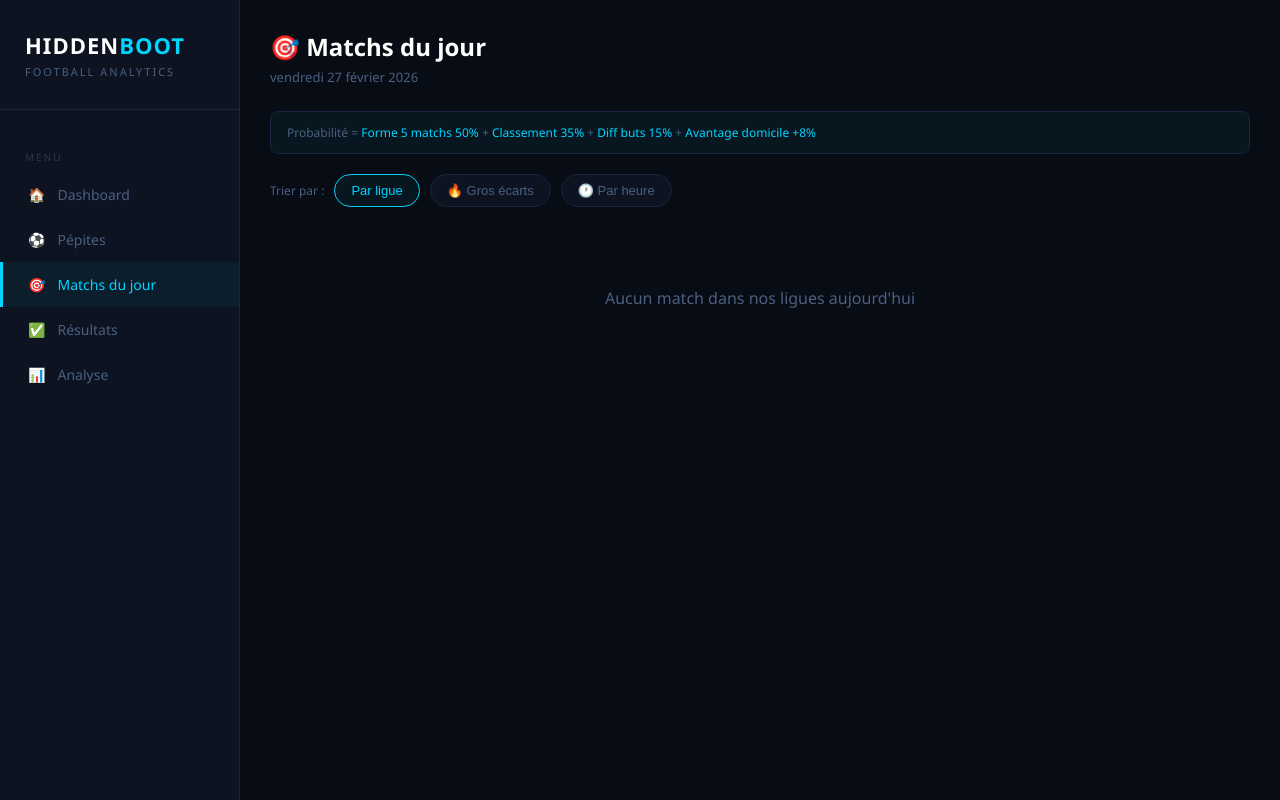
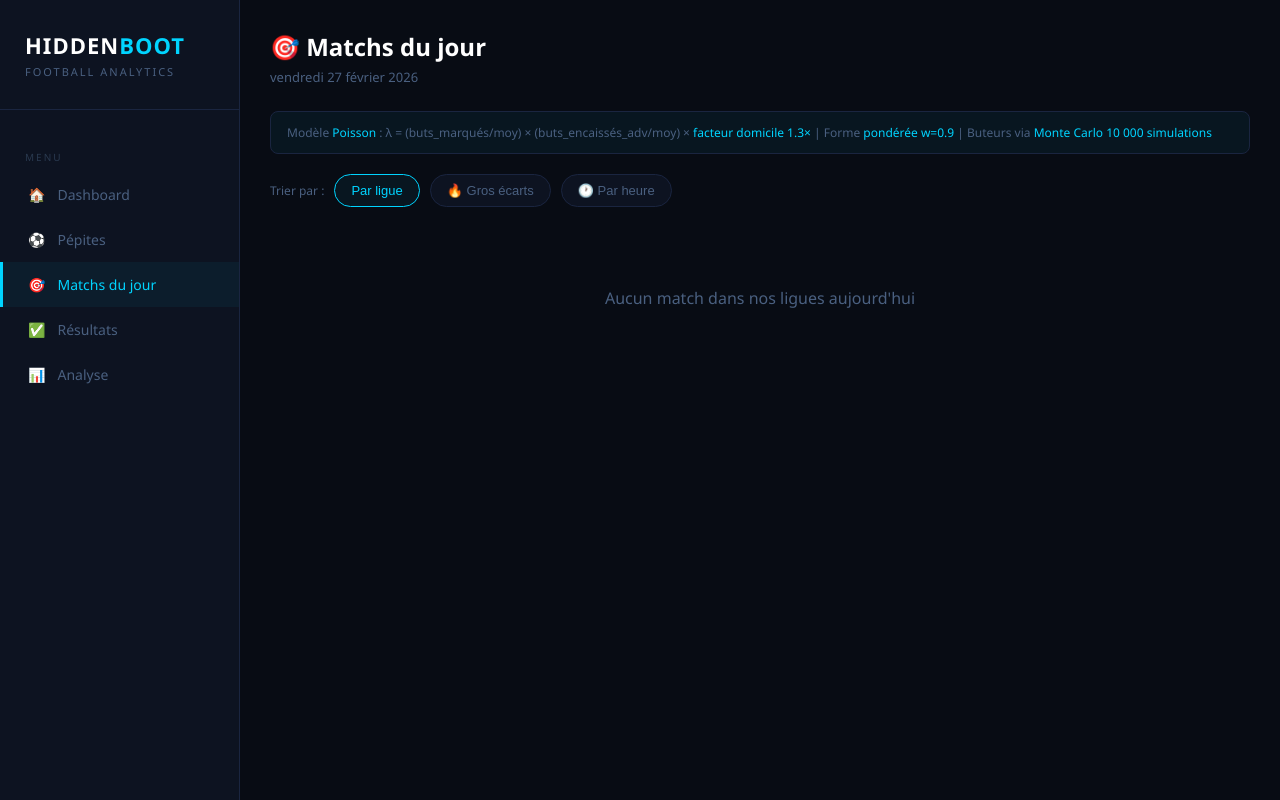
Before and after one commit to oscar57-ux/hiddenboot, a Flask app: page /matchs in a window 1280 px wide. Run offline with Flask 3, Linux system fonts and the light colour scheme; data comes from the database, SQL or seed files in the repository; both versions use the stored data as it was after the commit; data that the repository does not hold is empty; some libraries are stand-ins or nearby versions.

Commit message:
v3 - page de resultats

```diff
--- a/app.py
+++ b/app.py
@@ -1,8 +1,10 @@
-from flask import Flask, render_template, jsonify
+from flask import Flask, render_template, jsonify, request
 from datetime import date
 import os
 from datetime import date, datetime
 import sqlite3
+import math
+import numpy as np
 
 app = Flask(__name__)
 
@@ -31,6 +33,118 @@ DRAPEAUX_LIGUES = {
     265: "cl",
     268: "uy",
 }
+
+# ─── Modèles mathématiques ────────────────────────────────────────────────────
+
+def poisson_pmf(lam, k):
+    """P(X=k) pour une distribution de Poisson."""
+    if lam <= 0:
+        return 1.0 if k == 0 else 0.0
+    return (lam ** k) * math.exp(-lam) / math.factorial(k)
+
+
+def calculer_forme_ponderee(forme_str):
+    """
+    Pondération exponentielle de la forme récente (W=3, D=1, L=0), décroissance w=0.9.
+    Retourne un score moyen pondéré entre 0 et 3.
+    """
+    if not forme_str:
+        return 1.5  # Valeur neutre
+    conv = {"W": 3, "D": 1, "L": 0}
+    resultats = [conv.get(f, 1) for f in forme_str[-10:]]
+    n = len(resultats)
+    if n == 0:
+        return 1.5
+    poids = [0.9 ** (n - 1 - i) for i in range(n)]
+    return sum(r * w for r, w in zip(resultats, poids)) / sum(poids)
+
+
+def calculer_proba_poisson(stats_home, stats_away, moy_ligue=1.35):
+    """
+    Modèle de Poisson double pour prédire le résultat d'un match.
+    λ = (buts_marqués / moy_ligue) × (buts_encaissés_adversaire / moy_ligue) × facteur_domicile
+    Retourne (p_home, p_nul, p_away) en pourcentages entiers (somme = 100).
+    """
+    if not stats_home or not stats_away:
+        return 45, 25, 30
+
+    matchs_home = max(1, stats_home.get("victoires", 0) + stats_home.get("nuls", 0) + stats_home.get("defaites", 0))
+    matchs_away = max(1, stats_away.get("victoires", 0) + stats_away.get("nuls", 0) + stats_away.get("defaites", 0))
+
+    bm_home = stats_home.get("buts_pour", 0) / matchs_home
+    be_home = stats_home.get("buts_contre", 0) / matchs_home
+    bm_away = stats_away.get("buts_pour", 0) / matchs_away
+    be_away = stats_away.get("buts_contre", 0) / matchs_away
+
+    moy = max(moy_ligue, 0.5)
+
+    # λ = (buts_marqués / moy) × (buts_encaissés_adversaire / moy) × facteur_domicile
+    lambda_home = (bm_home / moy) * (be_away / moy) * 1.3
+    lambda_away = (bm_away / moy) * (be_home / moy) * 1.0
+
+    # Ajustement léger par forme pondérée (±20%)
+    fh = calculer_forme_ponderee(stats_home.get("forme_raw", ""))
+    fa = calculer_forme_ponderee(stats_away.get("forme_raw", ""))
+    denom = (fh + fa) / 2
+    if denom > 0:
+        lambda_home *= max(0.8, min(1.2, fh / denom))
+        lambda_away *= max(0.8, min(1.2, fa / denom))
+
+    lambda_home = max(0.1, min(4.0, lambda_home))
+    lambda_away = max(0.1, min(4.0, lambda_away))
+
+    # Double convolution de Poisson (jusqu'à 8 buts par équipe)
+    p_home = p_nul = p_away = 0.0
+    for i in range(9):
+        for j in range(9):
+            p = poisson_pmf(lambda_home, i) * poisson_pmf(lambda_away, j)
+            if i > j:
+                p_home += p
+            elif i == j:
+                p_nul += p
+            else:
+                p_away += p
+
+    total = p_home + p_nul + p_away
+    if total == 0:
+        return 45, 25, 30
+
+    r_home = round(p_home / total * 100)
+    r_nul = round(p_nul / total * 100)
+    r_away = 100 - r_home - r_nul
+    return r_home, r_nul, r_away
+
+
+def calculer_proba_buteur_mc(ratio_buts, buts_encaisses_adv=1.35, forme_str="",
+                              est_domicile=True, part_buts=0.30, moy_ligue=1.35,
+                              n_sims=10000):
+    """
+    Monte Carlo Poisson : probabilité qu'un buteur marque dans ce match.
+    lambda_buteur = taux × facteur_opposition × (1 + 0.3×forme_norm) × facteur_domicile × part_buts
+    Simule 10 000 fois avec bruit gaussien (μ=1, σ=0.15).
+    Retourne (proba_pct, ci_bas_pct, ci_haut_pct).
+    """
+    taux = max(0.01, ratio_buts)
+    facteur_opp = max(0.3, min(3.0, buts_encaisses_adv / max(moy_ligue, 0.5)))
+    forme_norm = calculer_forme_ponderee(forme_str) / 3.0  # Normaliser entre 0 et 1
+    facteur_dom = 1.15 if est_domicile else 1.0
+
+    lambda_base = taux * facteur_opp * (1 + 0.3 * forme_norm) * facteur_dom * part_buts
+    lambda_base = max(0.01, min(2.0, lambda_base))
+
+    rng = np.random.default_rng(42)
+    lambdas = lambda_base * rng.normal(loc=1.0, scale=0.15, size=n_sims)
+    lambdas = np.clip(lambdas, 0.01, 5.0)
+    probas = 1.0 - np.exp(-lambdas)
+
+    return (
+        round(float(np.mean(probas)) * 100, 1),
+        round(float(np.percentile(probas, 2.5)) * 100),
+        round(float(np.percentile(probas, 97.5)) * 100),
+    )
+
+
+# ──────────────────────────────────────────────────────────────────────────────
 
 def get_db():
     conn = sqlite3.connect("botfoot.db")
@@ -65,36 +179,6 @@ def calculer_score_joueur(buts, passes, note, matchs, joueur_id=None):
         conn.close()
     return round(score_base + score_forme + bonus_titulaire, 2)
 
-def calculer_pourcentage_victoire(stats_home, stats_away):
-    if not stats_home or not stats_away:
-        return 50, 50
-    conv = {"W": 3, "D": 1, "L": 0}
-    forme_home = sum(conv.get(f, 0) for f in stats_home["forme_raw"])
-    forme_away = sum(conv.get(f, 0) for f in stats_away["forme_raw"])
-    total_forme = forme_home + forme_away
-    score_forme_home = (forme_home / total_forme * 100) if total_forme > 0 else 50
-    score_forme_away = (forme_away / total_forme * 100) if total_forme > 0 else 50
-    max_rang = max(stats_home["rang"], stats_away["rang"])
-    rang_score_home = max_rang - stats_home["rang"] + 1
-    rang_score_away = max_rang - stats_away["rang"] + 1
-    total_rang = rang_score_home + rang_score_away
-    score_rang_home = (rang_score_home / total_rang * 100) if total_rang > 0 else 50
-    score_rang_away = (rang_score_away / total_rang * 100) if total_rang > 0 else 50
-    diff_home = stats_home["diff_buts"]
-    diff_away = stats_away["diff_buts"]
-    diff_total = abs(diff_home) + abs(diff_away)
-    if diff_total > 0:
-        score_diff_home = ((diff_home + diff_total) / (diff_total * 2)) * 100
-        score_diff_away = ((diff_away + diff_total) / (diff_total * 2)) * 100
-    else:
-        score_diff_home = score_diff_away = 50
-    score_home = (score_forme_home * 0.50) + (score_rang_home * 0.35) + (score_diff_home * 0.15)
-    score_away = (score_forme_away * 0.50) + (score_rang_away * 0.35) + (score_diff_away * 0.15)
-    score_home *= 1.08
-    total = score_home + score_away
-    pct_home = round((score_home / total) * 100)
-    pct_away = 100 - pct_home
-    return pct_home, pct_away
 
 @app.route("/")
 def dashboard():
@@ -203,16 +287,36 @@ def api_matchs_jour():
     ligues_suivies = set(row["id"] for row in c.fetchall())
 
     def get_stats_equipe(equipe_id):
-        c.execute("SELECT rang, points, forme, diff_buts FROM classements WHERE equipe_id = ?", (equipe_id,))
+        c.execute("""
+            SELECT rang, points, forme, diff_buts,
+                   buts_pour, buts_contre, victoires, nuls, defaites, ligue_id
+            FROM classements WHERE equipe_id = ?
+        """, (equipe_id,))
         row = c.fetchone()
         if not row:
             return None
         return {
             "rang": row["rang"],
             "points": row["points"],
-            "forme_raw": row["forme"][-5:] if row["forme"] else "",
+            "forme_raw": row["forme"] or "",
             "diff_buts": row["diff_buts"] or 0,
+            "buts_pour": row["buts_pour"] or 0,
+            "buts_contre": row["buts_contre"] or 0,
+            "victoires": row["victoires"] or 0,
+            "nuls": row["nuls"] or 0,
+            "defaites": row["defaites"] or 0,
+            "ligue_id": row["ligue_id"],
         }
+
+    # Moyenne de buts par équipe par match, calculée par ligue
+    c.execute("""
+        SELECT ligue_id,
+               CAST(SUM(buts_pour) AS REAL) / MAX(1, SUM(victoires + nuls + defaites)) AS moy
+        FROM classements
+        WHERE victoires + nuls + defaites > 0
+        GROUP BY ligue_id
+    """)
+    moy_buts_par_ligue = {row["ligue_id"]: max(0.5, row["moy"] or 1.35) for row in c.fetchall()}
 
     ligues = {}
     for match in data.get("response", []):
@@ -224,7 +328,8 @@ def api_matchs_jour():
         away_id = match["teams"]["away"]["id"]
         stats_home = get_stats_equipe(home_id)
         stats_away = get_stats_equipe(away_id)
-        pct_home, pct_away = calculer_pourcentage_victoire(stats_home, stats_away)
+        moy_ligue = moy_buts_par_ligue.get(ligue_id, 1.35)
+        pct_home, pct_nul, pct_away = calculer_proba_poisson(stats_home, stats_away, moy_ligue)
         heure = match["fixture"]["date"][11:16]
         statut = match["fixture"]["status"]["short"]
         est_live = statut in ["1H", "2H", "HT", "ET", "P"]
@@ -241,6 +346,7 @@ def api_matchs_jour():
             "goals_home": match["goals"]["home"],
             "goals_away": match["goals"]["away"],
             "pct_home": pct_home,
+            "pct_nul": pct_nul,
             "pct_away": pct_away,
             "rang_home": stats_home["rang"] if stats_home else "?",
             "rang_away": stats_away["rang"] if stats_away else "?",
@@ -327,8 +433,42 @@ def analyse():
 
 @app.route("/api/equipe/<int:equipe_id>/buteurs")
 def api_buteurs_equipe(equipe_id):
+    adversaire_id = request.args.get("adversaire_id", type=int)
+    est_domicile = request.args.get("domicile", "1") == "1"
+
     conn = get_db()
     c = conn.cursor()
+
+    # Stats défensives de l'adversaire et moyenne ligue
+    be_adv = 1.35
+    moy_ligue = 1.35
+    if adversaire_id:
+        c.execute("""
+            SELECT buts_contre, victoires, nuls, defaites, ligue_id
+            FROM classements WHERE equipe_id = ?
+        """, (adversaire_id,))
+        adv = c.fetchone()
+        if adv:
+            matchs_adv = max(1, (adv["victoires"] or 0) + (adv["nuls"] or 0) + (adv["defaites"] or 0))
+            be_adv = (adv["buts_contre"] or 0) / matchs_adv
+            c.execute("""
+                SELECT CAST(SUM(buts_pour) AS REAL) / MAX(1, SUM(victoires + nuls + defaites)) AS moy
+                FROM classements WHERE ligue_id = ?
+            """, (adv["ligue_id"],))
+            moy_row = c.fetchone()
+            if moy_row and moy_row["moy"]:
+                moy_ligue = max(0.5, moy_row["moy"])
+
+    # Buts totaux de l'équipe (pour calculer la part par joueur)
+    c.execute("""
+        SELECT buts_pour, victoires, nuls, defaites
+        FROM classements WHERE equipe_id = ?
+    """, (equipe_id,))
+    eq_row = c.fetchone()
+    total_buts_equipe = 1
+    if eq_row:
+        total_buts_equipe = max(1, eq_row["buts_pour"] or 1)
+
     c.execute("""
         SELECT j.id as joueur_id, j.nom, j.poste, j.matchs,
                j.buts, j.passes, j.note, j.ratio
@@ -338,11 +478,37 @@ def api_buteurs_equipe(equipe_id):
         LIMIT 10
     """, (equipe_id,))
     joueurs = c.fetchall()
+
     result = []
     for j in joueurs:
         score = calculer_score_joueur(j["buts"], j["passes"] or 0, j["note"] or 0, j["matchs"] or 1, j["joueur_id"])
-        ratio = j["buts"] / j["matchs"] if j["matchs"] > 0 else 0
-        pct_but = min(95, round(ratio * 80))
+        ratio = j["buts"] / max(1, j["matchs"])
+
+        # Part des buts de l'équipe scorés par ce joueur
+        part = min(0.85, j["buts"] / total_buts_equipe)
+
+        # Forme du buteur depuis joueurs_forme (W si buts > 0, sinon L)
+        forme_str = ""
+        try:
+            c.execute("""
+                SELECT buts FROM joueurs_forme
+                WHERE joueur_id = ? ORDER BY date DESC LIMIT 10
+            """, (j["joueur_id"],))
+            forme_rows = c.fetchall()
+            if forme_rows:
+                forme_str = "".join("W" if r["buts"] > 0 else "L" for r in forme_rows)
+        except Exception:
+            pass
+
+        pct_but, ci_bas, ci_haut = calculer_proba_buteur_mc(
+            ratio_buts=ratio,
+            buts_encaisses_adv=be_adv,
+            forme_str=forme_str,
+            est_domicile=est_domicile,
+            part_buts=part,
+            moy_ligue=moy_ligue,
+        )
+
         result.append({
             "joueur_id": j["joueur_id"],
             "nom": j["nom"],
@@ -352,7 +518,9 @@ def api_buteurs_equipe(equipe_id):
             "passes": j["passes"] or 0,
             "note": round(float(j["note"]), 2) if j["note"] else 0,
             "score": score,
-            "pct_but": pct_but
+            "pct_but": pct_but,
+            "ci_bas": ci_bas,
+            "ci_haut": ci_haut,
         })
     conn.close()
     return jsonify({"joueurs": result, "equipe_id": equipe_id})
@@ -388,6 +556,7 @@ def sauvegarder_predictions():
         home TEXT,
         away TEXT,
         pct_home INTEGER,
+        pct_nul INTEGER DEFAULT 0,
         pct_away INTEGER,
         score_home INTEGER,
         score_away INTEGER,
@@ -395,21 +564,45 @@ def sauvegarder_predictions():
         prediction_correcte INTEGER DEFAULT NULL,
         date_maj TEXT
     )''')
+    # Migration si la colonne pct_nul n'existe pas encore
+    try:
+        c.execute("ALTER TABLE predictions ADD COLUMN pct_nul INTEGER DEFAULT 0")
+    except Exception:
+        pass
 
     c.execute("SELECT id FROM api_ligues")
     ligues_suivies = set(row["id"] for row in c.fetchall())
 
     def get_stats_equipe(equipe_id):
-        c.execute("SELECT rang, points, forme, diff_buts FROM classements WHERE equipe_id = ?", (equipe_id,))
+        c.execute("""
+            SELECT rang, points, forme, diff_buts,
+                   buts_pour, buts_contre, victoires, nuls, defaites, ligue_id
+            FROM classements WHERE equipe_id = ?
+        """, (equipe_id,))
         row = c.fetchone()
         if not row:
             return None
         return {
             "rang": row["rang"],
             "points": row["points"],
-            "forme_raw": row["forme"][-5:] if row["forme"] else "",
+            "forme_raw": row["forme"] or "",
             "diff_buts": row["diff_buts"] or 0,
+            "buts_pour": row["buts_pour"] or 0,
+            "buts_contre": row["buts_contre"] or 0,
+            "victoires": row["victoires"] or 0,
+            "nuls": row["nuls"] or 0,
+            "defaites": row["defaites"] or 0,
+            "ligue_id": row["ligue_id"],
         }
+
+    # Moyenne buts par ligue
+    c.execute("""
+        SELECT ligue_id,
+               CAST(SUM(buts_pour) AS REAL) / MAX(1, SUM(victoires + nuls + defaites)) AS moy
+        FROM classements WHERE victoires + nuls + defaites > 0
+        GROUP BY ligue_id
+    """)
+    moy_buts_par_ligue = {row["ligue_id"]: max(0.5, row["moy"] or 1.35) for row in c.fetchall()}
 
     total = 0
     for match in data.get("response", []):
@@ -421,18 +614,19 @@ def sauvegarder_predictions():
         away_id = match["teams"]["away"]["id"]
         stats_home = get_stats_equipe(home_id)
         stats_away = get_stats_equipe(away_id)
-        pct_home, pct_away = calculer_pourcentage_victoire(stats_home, stats_away)
+        moy_ligue = moy_buts_par_ligue.get(ligue_id, 1.35)
+        pct_home, pct_nul, pct_away = calculer_proba_poisson(stats_home, stats_away, moy_ligue)
         fixture_id = match["fixture"]["id"]
 
         try:
             c.execute('''INSERT OR IGNORE INTO predictions
-                (fixture_id, date, ligue, ligue_id, home, away, pct_home, pct_away, statut, date_maj)
-                VALUES (?, ?, ?, ?, ?, ?, ?, ?, "en_attente", ?)''',
+                (fixture_id, date, ligue, ligue_id, home, away, pct_home, pct_nul, pct_away, statut, date_maj)
+                VALUES (?, ?, ?, ?, ?, ?, ?, ?, ?, "en_attente", ?)''',
                 (fixture_id, today, match["league"]["name"], ligue_id,
                  match["teams"]["home"]["name"], match["teams"]["away"]["name"],
-                 pct_home, pct_away, datetime.now().strftime("%Y-%m-%d %H:%M")))
+                 pct_home, pct_nul, pct_away, datetime.now().strftime("%Y-%m-%d %H:%M")))
             total += 1
-        except:
+        except Exception:
             pass
 
     conn.commit()
@@ -480,19 +674,19 @@ def verifier_resultats():
             vrai_vainqueur = "nul"
 
         # Récupérer notre prédiction
-        c.execute("SELECT pct_home, pct_away FROM predictions WHERE fixture_id = ?", (fixture_id,))
+        c.execute("SELECT pct_home, pct_nul, pct_away FROM predictions WHERE fixture_id = ?", (fixture_id,))
         pred = c.fetchone()
 
         if not pred:
             continue
 
-        # Notre prédiction
-        if pred["pct_home"] > pred["pct_away"]:
-            notre_prediction = "home"
-        elif pred["pct_away"] > pred["pct_home"]:
-            notre_prediction = "away"
-        else:
-            notre_prediction = "nul"
+        # Notre prédiction (3 issues : domicile / nul / extérieur)
+        pcts = {
+            "home": pred["pct_home"] or 0,
+            "nul": pred["pct_nul"] or 0,
+            "away": pred["pct_away"] or 0,
+        }
+        notre_prediction = max(pcts, key=pcts.get)
 
         correct = 1 if notre_prediction == vrai_vainqueur else 0
         total_verifie += 1
--- a/templates/matchs.html
+++ b/templates/matchs.html
@@ -60,8 +60,9 @@
         .pct-away-label { color: #ff6644; font-weight: 700; }
         .pct-center-label { color: #4a6080; font-size: 11px; }
         .pct-bar { height: 6px; background: #1a2540; border-radius: 3px; overflow: hidden; display: flex; }
-        .pct-bar-home { height: 100%; background: linear-gradient(90deg, #00D4FF, #0099bb); border-radius: 3px 0 0 3px; }
-        .pct-bar-away { height: 100%; background: linear-gradient(90deg, #ff6644, #ff4444); border-radius: 0 3px 3px 0; flex: 1; }
+        .pct-bar-home { height: 100%; background: linear-gradient(90deg, #00D4FF, #0099bb); }
+        .pct-bar-nul { height: 100%; background: #FFA500; }
+        .pct-bar-away { height: 100%; background: linear-gradient(90deg, #ff6644, #ff4444); flex: 1; }
         .pct-high { color: #00ff87 !important; }
         .badge-fort { display: inline-block; background: rgba(0,255,135,0.15); border: 1px solid #00ff87; color: #00ff87; font-size: 10px; padding: 2px 6px; border-radius: 10px; margin-left: 8px; }
         .panel { display: none; position: fixed; right: 0; top: 0; width: 360px; height: 100vh; background: #0D1321; border-left: 1px solid #1a2540; z-index: 1000; overflow-y: auto; padding: 25px; }
@@ -119,7 +120,7 @@
     </div>
 
     <div class="formule-box">
-        Probabilité = <span>Forme 5 matchs 50%</span> + <span>Classement 35%</span> + <span>Diff buts 15%</span> + <span>Avantage domicile +8%</span>
+        Modèle <span>Poisson</span> : λ = (buts_marqués/moy) × (buts_encaissés_adv/moy) × <span>facteur domicile 1.3×</span> | Forme <span>pondérée w=0.9</span> | Buteurs via <span>Monte Carlo 10 000 simulations</span>
     </div>
 
     <div class="filtres">
@@ -164,8 +165,8 @@ function setTri(tri, e) {
 }
 
 function renderMatch(m, showLigue) {
-    const ecart = Math.abs(m.pct_home - 50);
-    const estFort = ecart >= 15;
+    const winnerPct = Math.max(m.pct_home, m.pct_away);
+    const estFort = winnerPct >= 60;
 
     const scoreBox = m.est_live
         ? `<div class="score-box score-live"><div class="score-chiffre">${m.goals_home ?? 0} - ${m.goals_away ?? 0}</div><div class="match-live">LIVE</div></div>`
@@ -177,7 +178,7 @@ function renderMatch(m, showLigue) {
         return `<div class="forme-mini ${align}">${dots}</div>`;
     };
 
-    const pctHomeClass = m.pct_home >= 65 ? 'pct-high' : '';
+    const pctHomeClass = m.pct_home >= 60 ? 'pct-high' : '';
 
     const ligueInfo = showLigue
         ? `<div class="ligue-info">${m.drapeau ? `<span class="fi fi-${m.drapeau}"></span>` : ''} ${m.ligue_nom || ''}</div>`
@@ -186,13 +187,13 @@ function renderMatch(m, showLigue) {
     return `<div class="match-card">
         ${ligueInfo}
         <div class="match-top">
-            <div class="team-home" onclick="openButeurs(${m.home_id}, '${m.home.replace(/'/g, "\\'")}')">
+            <div class="team-home" onclick="openButeurs(${m.home_id}, '${m.home.replace(/'/g, "\\'")}', ${m.away_id}, true)">
                 <div class="team-nom">${m.home} 🔍</div>
                 <div class="team-rang">${m.rang_home !== '?' ? m.rang_home + 'ème' : ''}</div>
                 ${formeDots(m.forme_home, 'right')}
             </div>
             ${scoreBox}
-            <div class="team-away" onclick="openButeurs(${m.away_id}, '${m.away.replace(/'/g, "\\'")}')">
+            <div class="team-away" onclick="openButeurs(${m.away_id}, '${m.away.replace(/'/g, "\\'")}', ${m.home_id}, false)">
                 <div class="team-nom">${m.away} 🔍</div>
                 <div class="team-rang">${m.rang_away !== '?' ? m.rang_away + 'ème' : ''}</div>
                 ${formeDots(m.forme_away, '')}
@@ -200,13 +201,14 @@ function renderMatch(m, showLigue) {
         </div>
         <div class="pct-bar-container">
             <div class="pct-labels">
-                <span class="pct-home-label ${pctHomeClass}">${m.pct_home}% ${estFort && m.pct_home > 50 ? '<span class="badge-fort">FAVORI</span>' : ''}</span>
-                <span class="pct-center-label">Probabilité victoire</span>
-                <span class="pct-away-label">${m.pct_away}% ${estFort && m.pct_away > 50 ? '<span class="badge-fort">FAVORI</span>' : ''}</span>
+                <span class="pct-home-label ${pctHomeClass}">${m.pct_home}% ${estFort && m.pct_home > m.pct_away ? '<span class="badge-fort">FAVORI</span>' : ''}</span>
+                <span class="pct-center-label">Nul: ${m.pct_nul ?? 0}%</span>
+                <span class="pct-away-label">${m.pct_away}% ${estFort && m.pct_away > m.pct_home ? '<span class="badge-fort">FAVORI</span>' : ''}</span>
             </div>
             <div class="pct-bar">
                 <div class="pct-bar-home" style="width:${m.pct_home}%"></div>
-                <div class="pct-bar-away"></div>
+                <div class="pct-bar-nul" style="width:${m.pct_nul ?? 0}%"></div>
+                <div class="pct-bar-away" style="width:${m.pct_away}%"></div>
             </div>
         </div>
     </div>`;
@@ -221,7 +223,7 @@ function afficherMatchs() {
         for (const [ligue, matchs] of Object.entries(allMatchs)) {
             matchs.forEach(m => tousMatchs.push({...m, ligue_nom: ligue}));
         }
-        tousMatchs.sort((a, b) => Math.abs(b.pct_home - 50) - Math.abs(a.pct_home - 50));
+        tousMatchs.sort((a, b) => Math.max(b.pct_home, b.pct_away) - Math.max(a.pct_home, a.pct_away));
         html = '<div class="ligue-block"><div class="ligue-header"><h3>🔥 Matchs par écart de probabilité</h3></div>';
         tousMatchs.forEach(m => { html += renderMatch(m, true); });
         html += '</div>';
@@ -248,13 +250,17 @@ function afficherMatchs() {
     container.innerHTML = html;
 }
 
-function openButeurs(equipeId, equipeNom) {
+function openButeurs(equipeId, equipeNom, adversaireId, estDomicile) {
     document.getElementById('panel-titre').textContent = '⚽ ' + equipeNom;
     document.getElementById('buteurs-panel').style.display = 'block';
     document.getElementById('panel-overlay').style.display = 'block';
     document.getElementById('panel-content').innerHTML = '<div class="loading"><div class="spinner"></div></div>';
 
-    fetch('/api/equipe/' + equipeId + '/buteurs')
+    const params = new URLSearchParams();
+    if (adversaireId) params.set('adversaire_id', adversaireId);
+    params.set('domicile', estDomicile ? '1' : '0');
+
+    fetch('/api/equipe/' + equipeId + '/buteurs?' + params.toString())
         .then(r => r.json())
         .then(data => {
             if (!data.joueurs || data.joueurs.length === 0) {
@@ -263,6 +269,10 @@ function openButeurs(equipeId, equipeNom) {
             }
             let html = '';
             data.joueurs.forEach(j => {
+                const color = j.pct_but > 40 ? '#00ff87' : '#00D4FF';
+                const ci = (j.ci_bas !== undefined && j.ci_haut !== undefined)
+                    ? `<span style="color:#4a6080;font-weight:400;font-size:10px"> [${j.ci_bas}%-${j.ci_haut}%]</span>`
+                    : '';
                 html += `<div class="joueur-card">
                     <img class="joueur-photo"
                          src="https://media.api-sports.io/football/players/${j.joueur_id}.png"
@@ -276,11 +286,11 @@ function openButeurs(equipeId, equipeNom) {
                             <span>📊 ${j.score}</span>
                         </div>
                         <div class="pct-mini-bar">
-                            <div class="pct-mini-fill" style="width:${j.pct_but}%"></div>
+                            <div class="pct-mini-fill" style="width:${Math.min(j.pct_but, 100)}%"></div>
                         </div>
                         <div class="pct-mini-label">
                             <span style="color:#4a6080">Probabilité but</span>
-                            <span style="color:${j.pct_but > 40 ? '#00ff87' : '#00D4FF'};font-weight:700">${j.pct_but}%</span>
+                            <span style="color:${color};font-weight:700">${j.pct_but}%${ci}</span>
                         </div>
                     </div>
                 </div>`;
```
Also changed, not shown: .claude/settings.local.json (added), botfoot.db.
